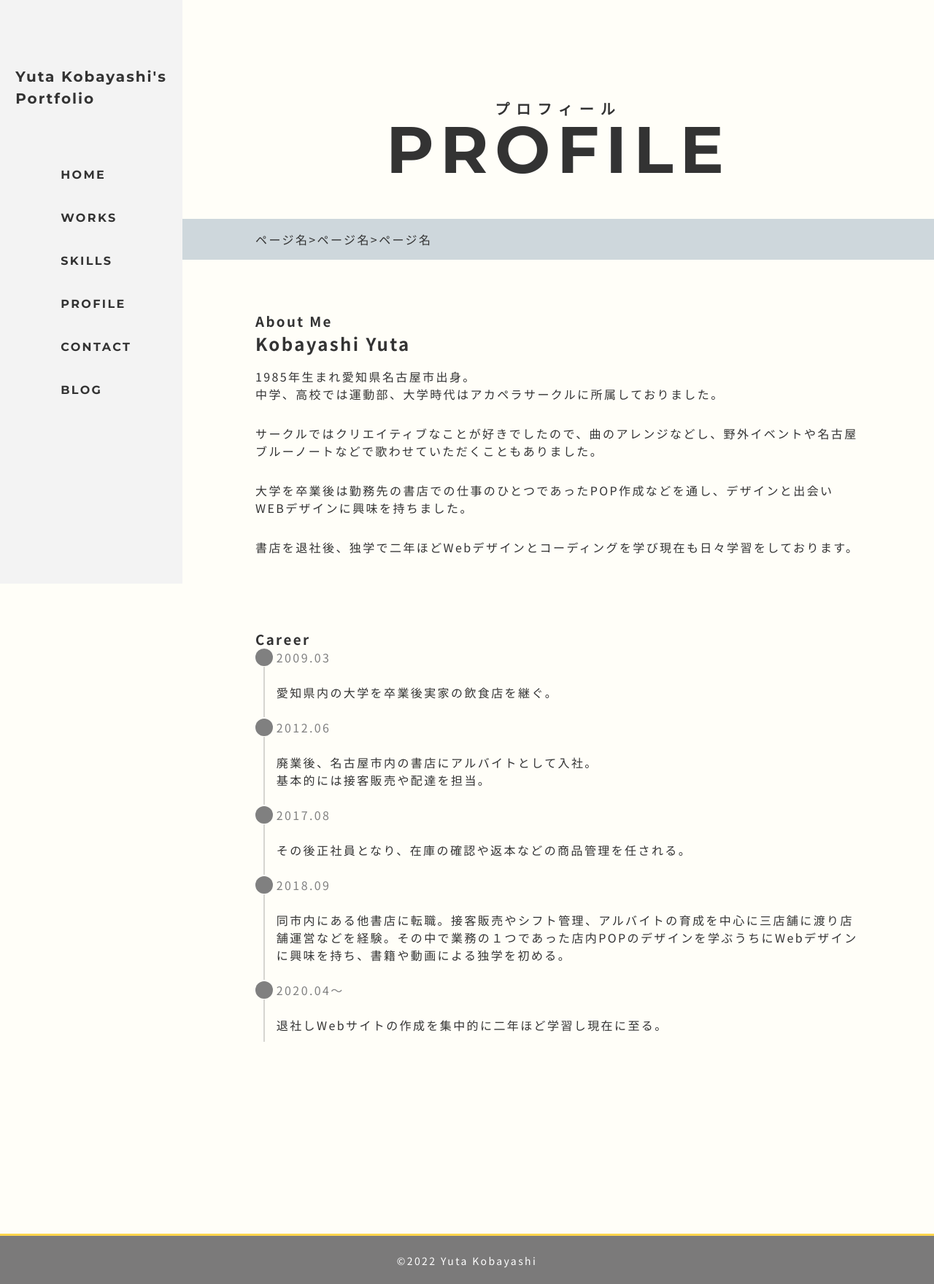
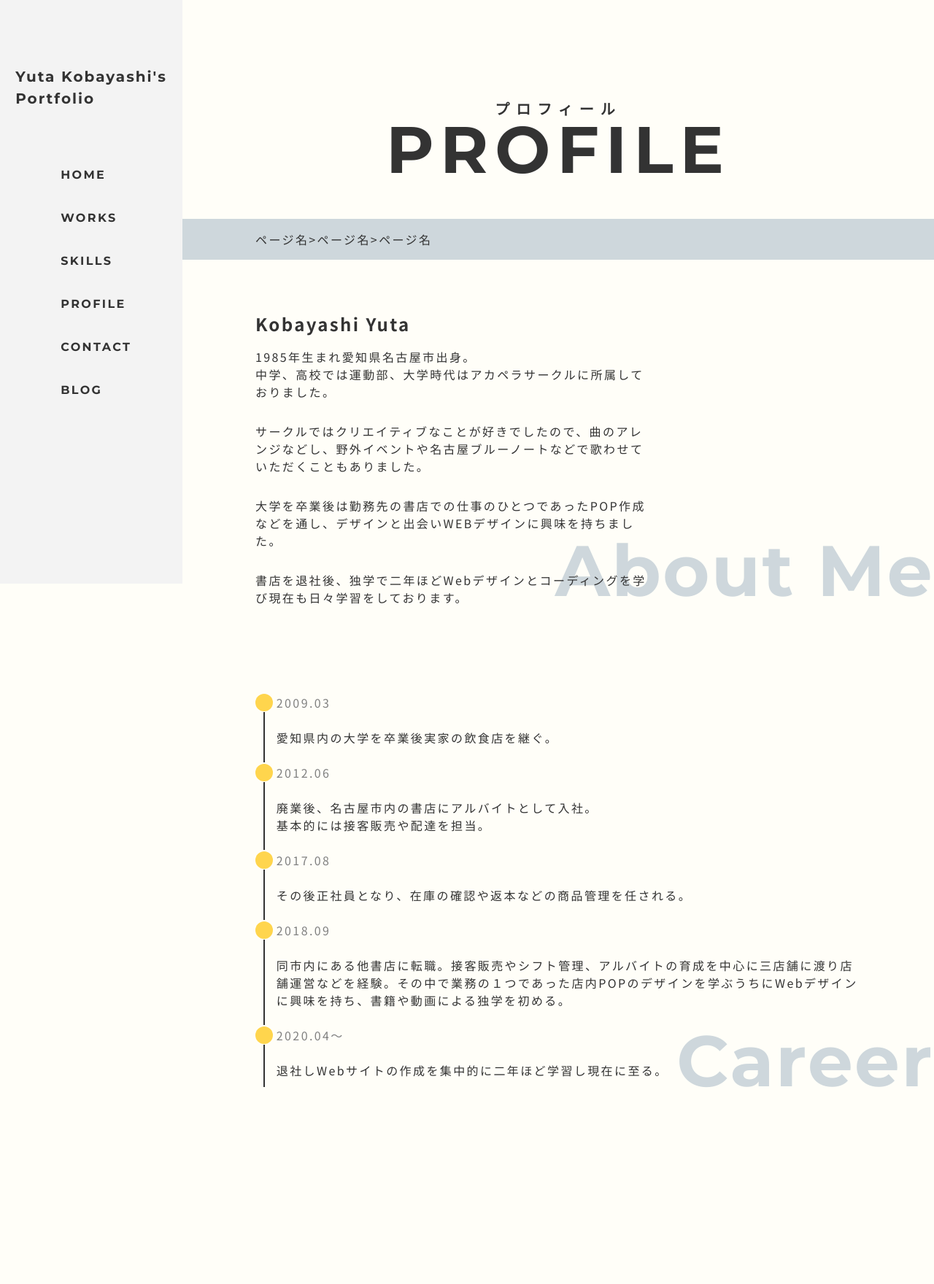
Before and after one commit to kbo580/my-portfolio-ver4, a PHP site: page /profile.html in a window 1280 px wide. Shown: the top 1760 px of the page at 73% size. Run offline with PHP 8.4, Linux system fonts and the light colour scheme; style sheets or scripts are compiled from the project's sources; some web fonts are replaced.

Commit message:
no message

```diff
--- a/css/styles.css
+++ b/css/styles.css
@@ -1240,20 +1240,24 @@ footer {
 /* プロフィールページ */
 /* -------------------------------------------- */
 .profile-wrapper {
-  margin-bottom: 80px;
+  position: relative;
+  margin: 0 auto 80px;
 }
 
-.profile-sub-title {
-  font-size: 24px;
+.profile__sec-title {
+  font-size: calc(2.5rem + ((1vw - 3.75px) * 7.0303));
   font-family: 'Montserrat', sans-serif;
+  font-weight: bold;
+  color: #ced7dc;
+  position: absolute;
+  right: 0;
+  bottom: 0;
+  z-index: -1;
+  line-height: 1;
 }
 
 /* 自分について */
-.about {
-  /* 自己紹介 */
-}
-
-.about__text-list:not(:last-child) {
+.about__text-list {
   margin-bottom: 20px;
 }
 
@@ -1271,7 +1275,7 @@ footer {
 .career__list::before {
   content: " ";
   width: 2px;
-  background: #3333;
+  background: #333;
   display: block;
   position: absolute;
   top: 25px;
@@ -1293,7 +1297,7 @@ footer {
   width: 1.5em;
   height: 1.5em;
   border-radius: 50%;
-  background: #808080;
+  background: #ffd54d;
   display: block;
   position: absolute;
   top: 0;
@@ -1306,10 +1310,10 @@ footer {
 
 @media (min-width: 575px) {
   .profile-wrapper {
-    margin-bottom: 100px;
+    margin-bottom: 120px;
   }
   /* 自分について */
-  .about__text-list:not(:last-child) {
+  .about__text-list {
     margin-bottom: 30px;
   }
   .about__name {
@@ -1318,10 +1322,15 @@ footer {
 }
 
 @media (min-width: 1025px) {
-  .profile-sub-title {
-    font-size: 2rem;
+  .profile__sec-title {
+    font-size: 6.125rem;
+    font-family: 'Montserrat', sans-serif;
+    font-weight: bold;
   }
   /* 自分について */
+  .about__text-list {
+    width: 66%;
+  }
   .about__name {
     font-size: 1.5rem;
   }
--- a/css/styles.scss
+++ b/css/styles.scss
@@ -1308,19 +1308,30 @@ footer{
 /* プロフィールページ */
 /* -------------------------------------------- */
 .profile-wrapper{
-  margin-bottom: 80px;
-}
-
-.profile-sub-title{
-  font-size: 24px;
+  position: relative;
+  margin: 0 auto 80px;
+}
+
+.profile__sec-title{
+  font-size: calc(2.5rem + ((1vw - 3.75px) * 7.0303));
   font-family: 'Montserrat', sans-serif;
+  font-weight: bold;
+  color: $subColor;
+  position: absolute;
+  right: 0;
+  bottom: 0;
+  z-index: -1;
+  line-height: 1;
 }
 
 /* 自分について */
 .about{
 
-  /* 自己紹介 */
-  &__text-list:not(:last-child){
+  &__text-lists{
+    // width: 66%;
+  }
+
+  &__text-list{
     margin-bottom: 20px;
   }
 
@@ -1336,10 +1347,11 @@ footer{
   &__list{
     position: relative;
     padding: 0 0 0 1.8em;
+
     &::before{
       content: " ";
       width: 2px;
-      background: #3333;
+      background: #333;
       display: block;
       position: absolute;
       top: 25px;
@@ -1361,7 +1373,7 @@ footer{
       width: 1.5em;
       height: 1.5em;
       border-radius: 50%;
-      background: #808080;
+      background: $accentColor;
       display: block;
       position: absolute;
       top: 0;
@@ -1376,13 +1388,13 @@ footer{
 
 @media (min-width: 575px) {
   .profile-wrapper{
-    margin-bottom: 100px;
+    margin-bottom: 120px;
   }
 
   /* 自分について */
   .about{
 
-    &__text-list:not(:last-child){
+    &__text-list{
       margin-bottom: 30px;
     }
 
@@ -1394,12 +1406,17 @@ footer{
 }
 
 @media (min-width: 1025px){
-  .profile-sub-title{
-    font-size: rem(32);
+  .profile__sec-title{
+    font-size: rem(98);
+    font-family: 'Montserrat', sans-serif;
+    font-weight: bold;
   }
 
   /* 自分について */
   .about{
+    &__text-list{
+      width: 66%;
+    }
 
     &__name{
       font-size: rem(24);
```
Also changed, not shown: 1 other file.
